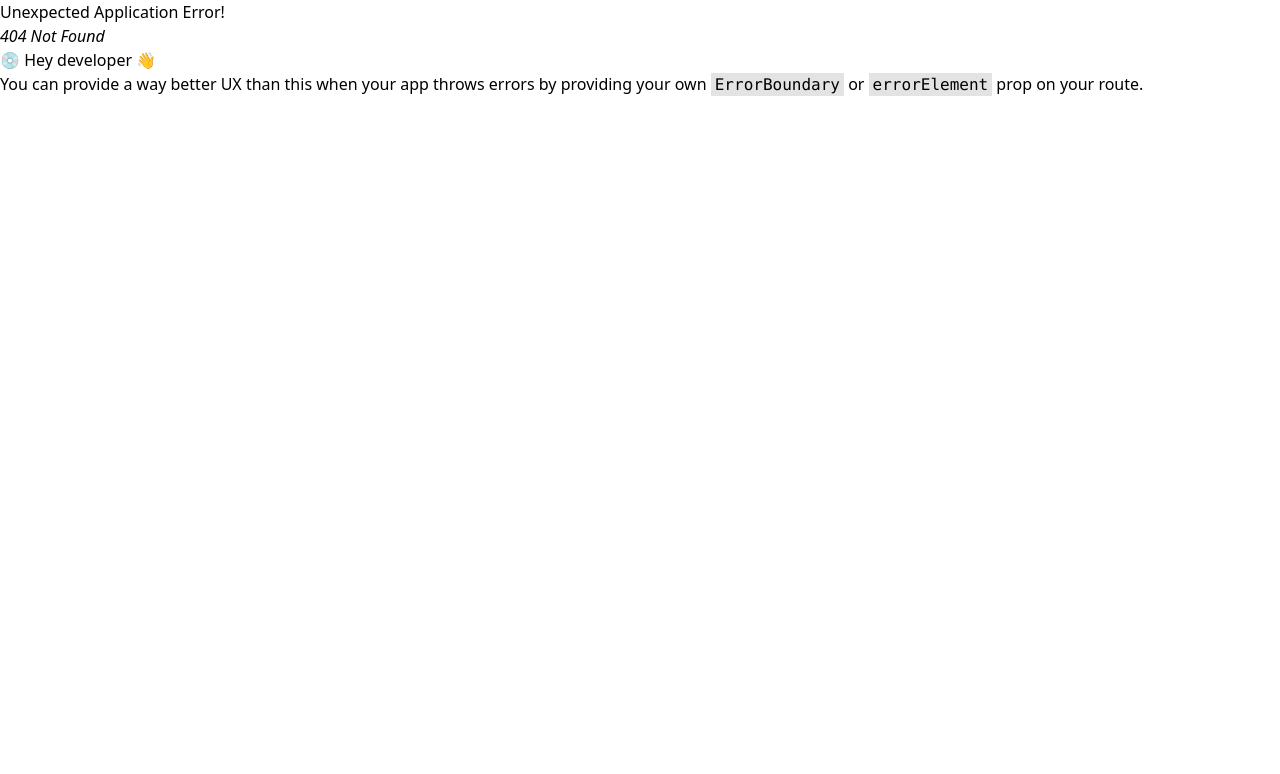
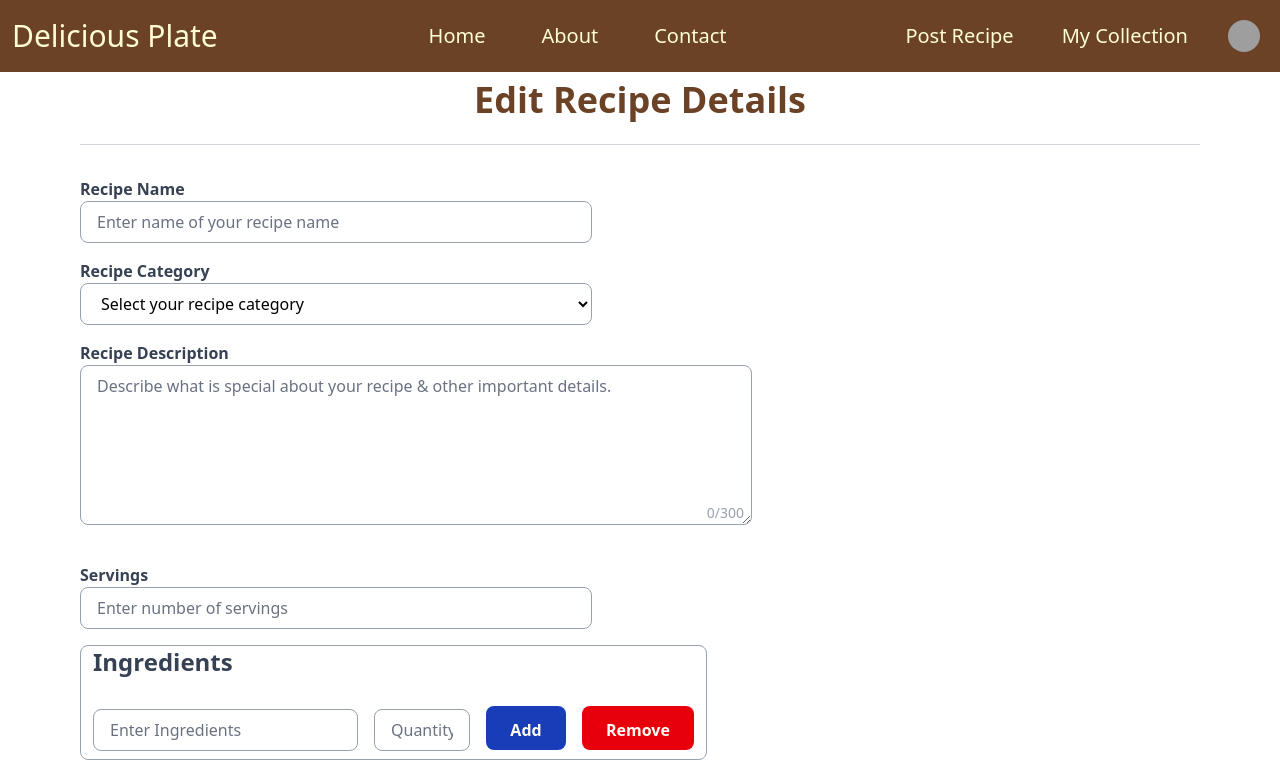
Before and after one commit to vatsaldhamanwala/delicious-plate-frontend, a React (Vite) app in the folder my-delicious-plate/: page /edit-recipe-details in a window 1280 px wide. Before the commit this address had no page. Shown: the top 774 px of the page. Built offline with nearby package versions, Linux system fonts and the light colour scheme; grey boxes are pictures that could not be loaded.

Commit message:
add edit recipe details page with routes.

```diff
--- /dev/null
+++ b/my-delicious-plate/src/Pages/EditRecipeDetails/EditRecipeDetails.jsx
@@ -0,0 +1,100 @@
+import React from 'react'
+import { useRecipe } from '../../context/RecipeContext/RecipeContext'
+import Ingredients from '../../components/Ingredients/Ingredients'
+import Steps from '../../components/Steps/Steps'
+import EditAndSave from '../../components/Buttons/EditAndSave'
+
+export default function EditRecipeDetails() {
+
+    const {recipe, setRecipe} = useRecipe()
+
+  return (
+    <div>
+        <form className='px-20'>
+            <h1 className="text-4xl font-bold mb-6 mt-2 text-center text-[#6b4226]">Edit Recipe Details</h1>
+            <hr className="flex-grow border-gray-300" />
+
+            {/* recipe title field */}
+            <div className=' rounded-lg w-full max-w-lg mt-8 '>
+                <label htmlFor="name" className='block font-semibold text-base text-gray-700'> Recipe Name </label>
+                <input
+                    id='name'
+                    name='name'
+                    required
+                    value={recipe.name}
+                    onChange={(event)=>setRecipe({...recipe ,name: event.target.value})}
+                    type="text"
+                    placeholder='Enter name of your recipe name'
+                    className='outline-none w-full py-2 px-4 border-gray-400 border placeholder-gray-500  rounded-lg focus:border-orange-500 focus:outline-none bg-white'
+                />
+            </div >
+
+            {/* recipe category field */}
+            <div className='w-full'>
+                <div className='relative rounded-lg max-w-lg mt-4 '>
+                    <label htmlFor="category" className='block font-semibold text-base text-gray-700'> Recipe Category </label>
+                    <select
+                        id='category'
+                        name='category'
+                        value={recipe.category}
+                        onChange={(event)=>setRecipe({...recipe, category: event.target.value})}
+                        type="text"
+                        className='outline-none w-full py-2 px-4 border-gray-400 border placeholder-gray-500  rounded-lg focus:border-orange-500 focus:outline-none bg-white'
+                    >
+                        <option value='' disabled>
+                            Select your recipe category
+                        </option>
+
+                        <option value='dessert'>Dessert</option>
+                        <option value='veg'>Veg</option>
+                        <option value='non-veg'>Non-Veg</option>
+
+                    </select>
+                </div >
+            </div>
+
+            {/* recipe description field */}
+            <div className='w-full'>
+                <div className='relative rounded-lg max-w-fit mt-4 '>
+                    <label htmlFor="description" className='block font-semibold text-base text-gray-700'> Recipe Description </label>
+                    <textarea
+                        id='description'
+                        name='description'
+                        required
+                        value={recipe.description}
+                        onChange={(event)=>setRecipe({...recipe, description: event.target.value})}
+                        type="text"
+                        placeholder='Describe what is special about your recipe & other important details.'
+                        className='outline-none w-2xl h-40 py-2 px-4 border-gray-400 border placeholder-gray-500  rounded-lg focus:border-orange-500 focus:outline-none bg-white'
+
+                    />
+                    <span className="absolute bottom-2 right-2 text-sm text-gray-400">
+                        {recipe.description.length}/300
+                    </span>
+                </div >
+            </div>
+            {/* number of servings field */}
+            <div className=' rounded-lg w-full max-w-lg mt-8 '>
+                <label htmlFor="number_of_servings" className='block font-semibold text-base text-gray-700'> Servings </label>
+                <input
+                    id='number_of_servings'
+                    name='number_of_servings'
+                    value={recipe.number_of_servings}
+                    onChange={(event)=>setRecipe({...recipe, number_of_servings: event.target.value})}
+                    type="text"
+                    placeholder='Enter number of servings'
+                    className='outline-none w-full py-2 px-4 border-gray-400 border placeholder-gray-500  rounded-lg focus:border-orange-500 focus:outline-none bg-white'
+                />
+            </div >
+
+
+            {/* ingredients field */}
+            <Ingredients/>
+
+            <Steps/>
+
+            <EditAndSave/>
+        </form>
+    </div>
+  )
+}
--- a/my-delicious-plate/src/Pages/RecipeDetail/UserRecipeDetail.jsx
+++ b/my-delicious-plate/src/Pages/RecipeDetail/UserRecipeDetail.jsx
@@ -1,5 +1,6 @@
 import React from 'react'
 import { useRecipe } from '../../context/RecipeContext/RecipeContext'
+import EditRecipe from '../../components/Buttons/EditRecipe'
 
 export default function UserRecipeDetail() {
 
@@ -17,12 +18,15 @@ export default function UserRecipeDetail() {
         ): (<span className="text-gray-500 text-3xl py-25 flex align-middle justify-center ">👤</span>)}
         </div>
 
-        <h1 className='text-3xl mt-6 font-bold'> {recipe.name}</h1>
+        <div className='flex items-center justify-between w-full py-2'>
+          <h1 className='text-3xl mt-6 font-bold'> {recipe.name}</h1>
+          <EditRecipe/>
+        </div>
+
 
         {/* recipe description */}
         <h2 className='text-2xl mt-6 font-semibold' >Recipe Description</h2>
         <p className=' mt-2 font-normal' >{recipe.description}</p>
-
 
         {/* recipe ingredient  */}
         <div className='text-xl mt-6 font-bold border-gray-400 px-3 border rounded-lg max-w-fit' >Ingredients
--- /dev/null
+++ b/my-delicious-plate/src/components/Buttons/EditAndSave.jsx
@@ -0,0 +1,21 @@
+import React from 'react'
+import { useRecipe } from '../../context/RecipeContext/RecipeContext'
+
+export default function EditAndSave() {
+
+    const {recipe, setRecipes} = useRecipe()
+
+    const handleSaveAndRecipe = () => {
+        setRecipes((prev) => [...prev, recipe])
+        alert("Your recipe is successfully updated !! ")
+    }
+
+
+  return (
+    <div className=' rounded-lg w-full max-w-lg mt-12'>
+        <button onClick={handleSaveAndRecipe} type='submit' className="cursor-pointer w-60 bg-[#6b4226] hover:bg-[#a36234] text-[#fffcf5] font-bold py-3 px-6 rounded-lg mt-3 transition ease-in-out duration-300">
+            Edit and Save
+        </button>
+    </div >
+  )
+}
--- /dev/null
+++ b/my-delicious-plate/src/components/Buttons/EditRecipe.jsx
@@ -0,0 +1,16 @@
+import React from 'react'
+import { NavLink } from 'react-router-dom'
+import { useRecipe } from '../../context/RecipeContext/RecipeContext'
+
+export default function EditRecipe() {
+
+  const {recipe, setRecipe} = useRecipe()
+
+  return (
+
+    <NavLink onClick={()=> setRecipe(recipe)} to='/edit-recipe-details' className="  max-w-75 px-4 py-2 cursor-pointer bg-[#6b4226] hover:bg-[#a36234] text-[#fffcf5] font-bold rounded-lg mt-3 transition ease-in-out duration-300">
+        Edit Recipe Details
+    </NavLink>
+
+  )
+}
--- a/my-delicious-plate/src/main.jsx
+++ b/my-delicious-plate/src/main.jsx
@@ -22,6 +22,7 @@ import RecipeProvider from './context/RecipeContext/RecipeProvider.jsx'
 import Review from './Pages/PostRecipes/Review.jsx'
 import RecipeDetail from './Pages/RecipeDetail/RecipeDetail.jsx'
 import UserRecipeDetail from './Pages/RecipeDetail/UserRecipeDetail.jsx'
+import EditRecipeDetails from './Pages/EditRecipeDetails/EditRecipeDetails.jsx'
 
 
 
@@ -52,6 +53,8 @@ const router = createBrowserRouter(
 
         <Route path='recipe-detail' element= {<RecipeDetail />}/>
         <Route path='user-recipe-detail' element= {<UserRecipeDetail />}/>
+        <Route path='edit-recipe-details' element= {<EditRecipeDetails />}/>
+
 
 
 
```
